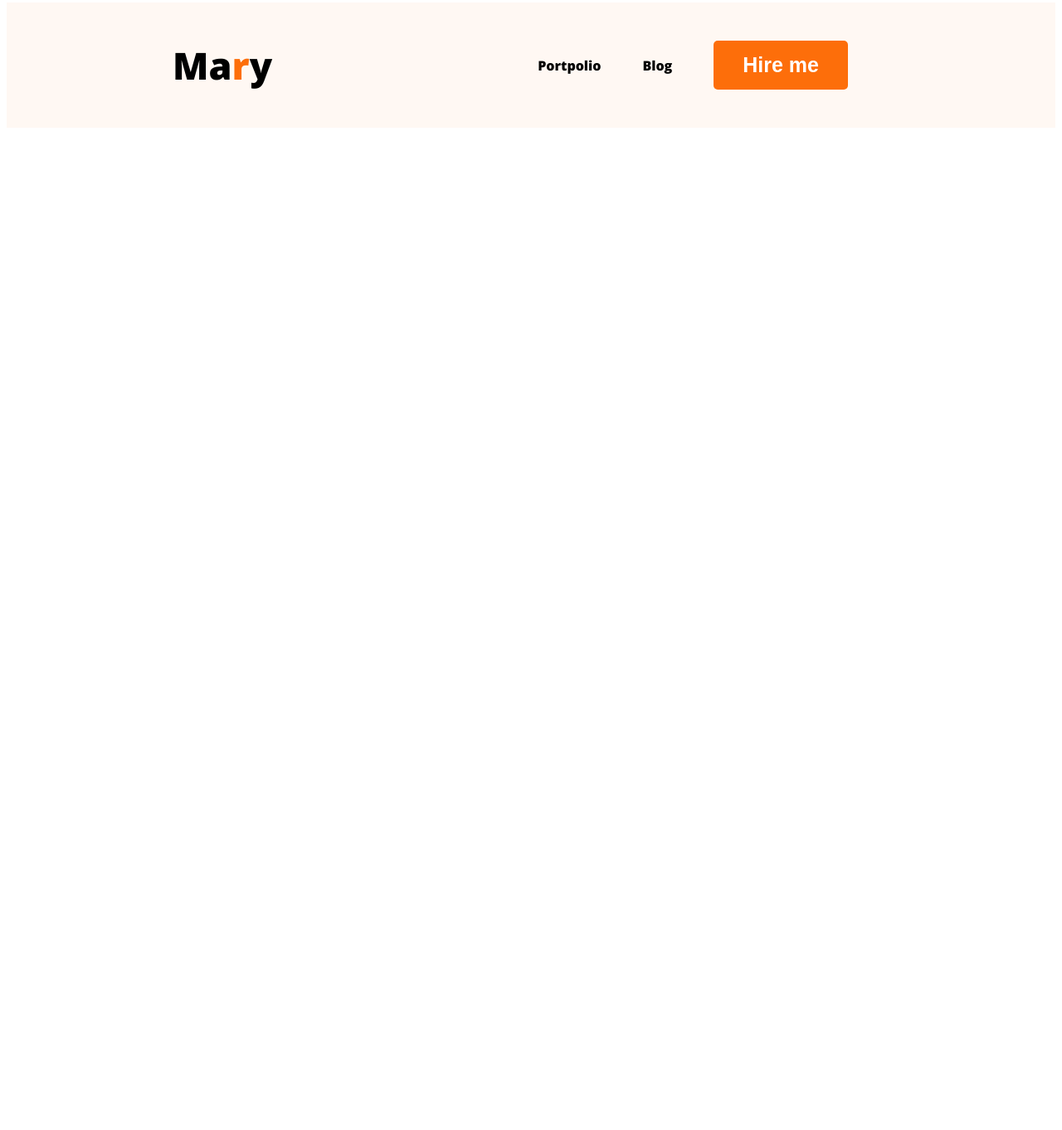
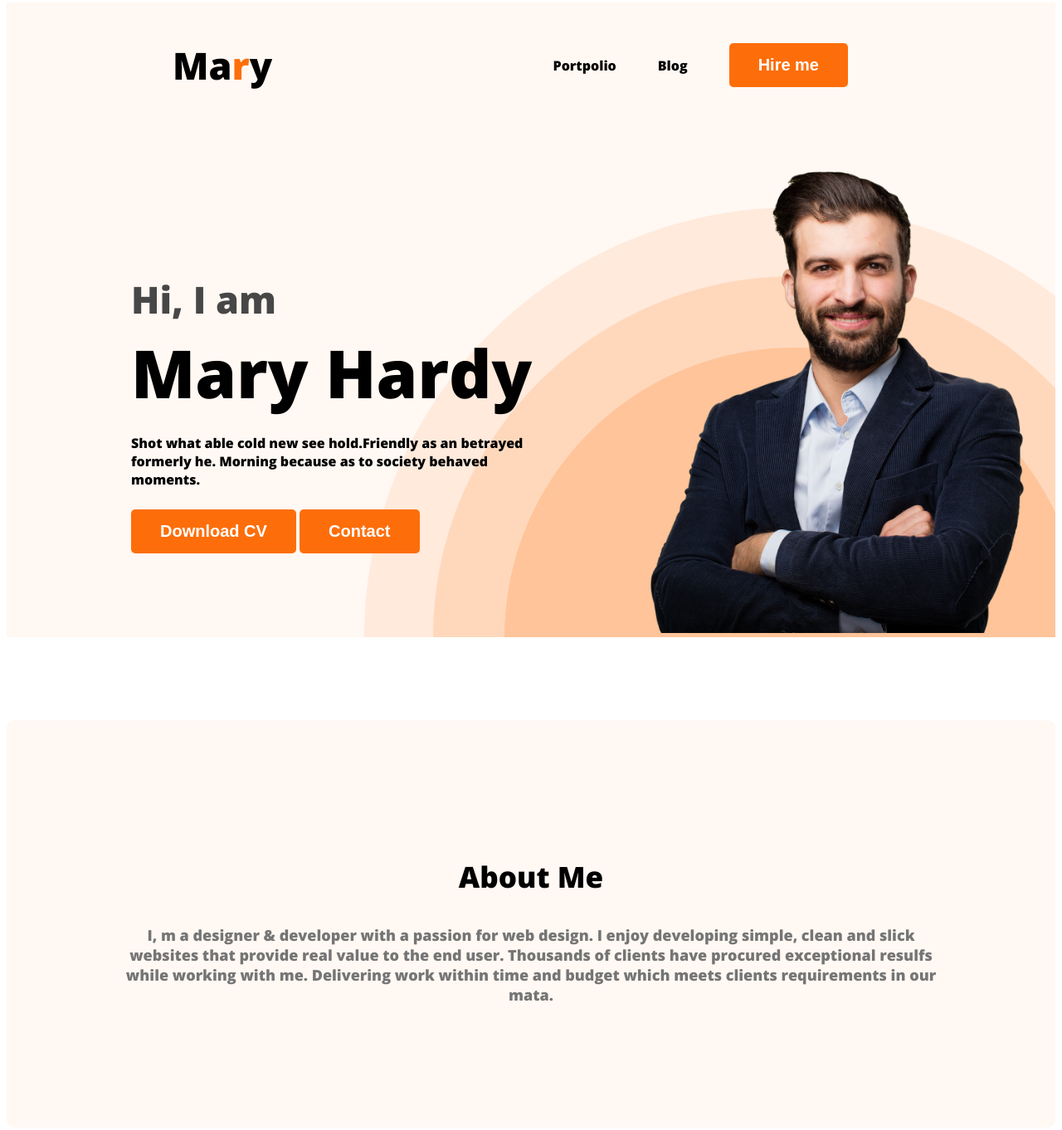
Before and after one commit to salmaislam1/devloper-portpolio, a plain HTML site: page index.html in a window 1280 px wide. Shown: the part 5-1367 px from the top of the page at 83% size. Before the commit the page ends 800 px from the top, so only its background shows below. Drawn offline with nearby package versions, Linux system fonts and the light colour scheme.

Commit message:
added about section

```diff
--- a/index.html
+++ b/index.html
@@ -20,6 +20,25 @@
                 <li><button class="btn-primary">Hire me</button></li>
             </ul>
         </nav>
+        <div class="banner">
+            <div class="banner-contain">
+                <h3 class="banner-greeting">Hi, I  am</h3>
+                <h1 class="banner-title">Mary Hardy</h1>
+                <p class="banner-drescription">Shot what able cold new see hold.Friendly as an betrayed formerly he. Morning because as to society behaved moments.</p>
+                <button class="btn-primary">Download CV</button>
+                <button class="btn-primary">Contact</button>
+            </div>
+            <div >
+                <img class="profile-pic" src="images/hardy.png" alt="">
+            </div>
+
+        </div>
     </header>
+    <main>
+        <section class="about">
+            <h3 class="section-title">About Me</h3>
+            <p class="section-discription">I, m a designer & developer with a passion for web design. I enjoy developing simple, clean and slick websites that provide real value to the end user. Thousands of clients have procured exceptional resulfs while working with me. Delivering work within time and budget which meets clients requirements in our mata.</p>
+        </section>
+    </main>
 </body>
 </html>
--- a/styles/style.css
+++ b/styles/style.css
@@ -11,7 +11,7 @@ body{
 background: #FD6E0A;
 border: 0;
 font-weight: 700;
-font-size: 25px;
+font-size: 20px;
 color: white;
 padding: 15px 35px;
 }
@@ -42,4 +42,51 @@ nav a{
 /* header related style */
 .header{
     background-color: #FFF8F3;
+    background-image: url('../images/header_bg.png');
+    background-repeat: no-repeat;
+    background-position: bottom right;
 }
+.banner{
+    padding: 30px 30px 0 150px;
+display: flex;
+align-items: center;
+justify-content: space-between;
+}
+.banner-contain{
+    max-width: 500px;
+}
+.banner .profile-pic{
+    width: 500px;
+}
+.banner-greeting{
+    font-size: 45px;
+    color: #474747;
+    margin-bottom: 0px;
+}
+.banner-title{
+    font-size: 80px;
+    font-weight: 700;
+    margin-top: 3px;
+    margin-bottom: 20px;
+}
+.banner-drescription{
+margin-top: 20px;
+margin-bottom: 25px;
+}
+/* main related styles */
+/* section about related styles */
+.about{
+    padding: 130px;
+    border-radius: 10px;
+background: #FFF8F3;
+margin: 100px 0;
+}
+.section-title{
+    text-align: center;
+    font-size: 35px;
+}
+.section-discription{
+    text-align: center;
+    font-size: 18px;
+    color: #757575;
+}
```
